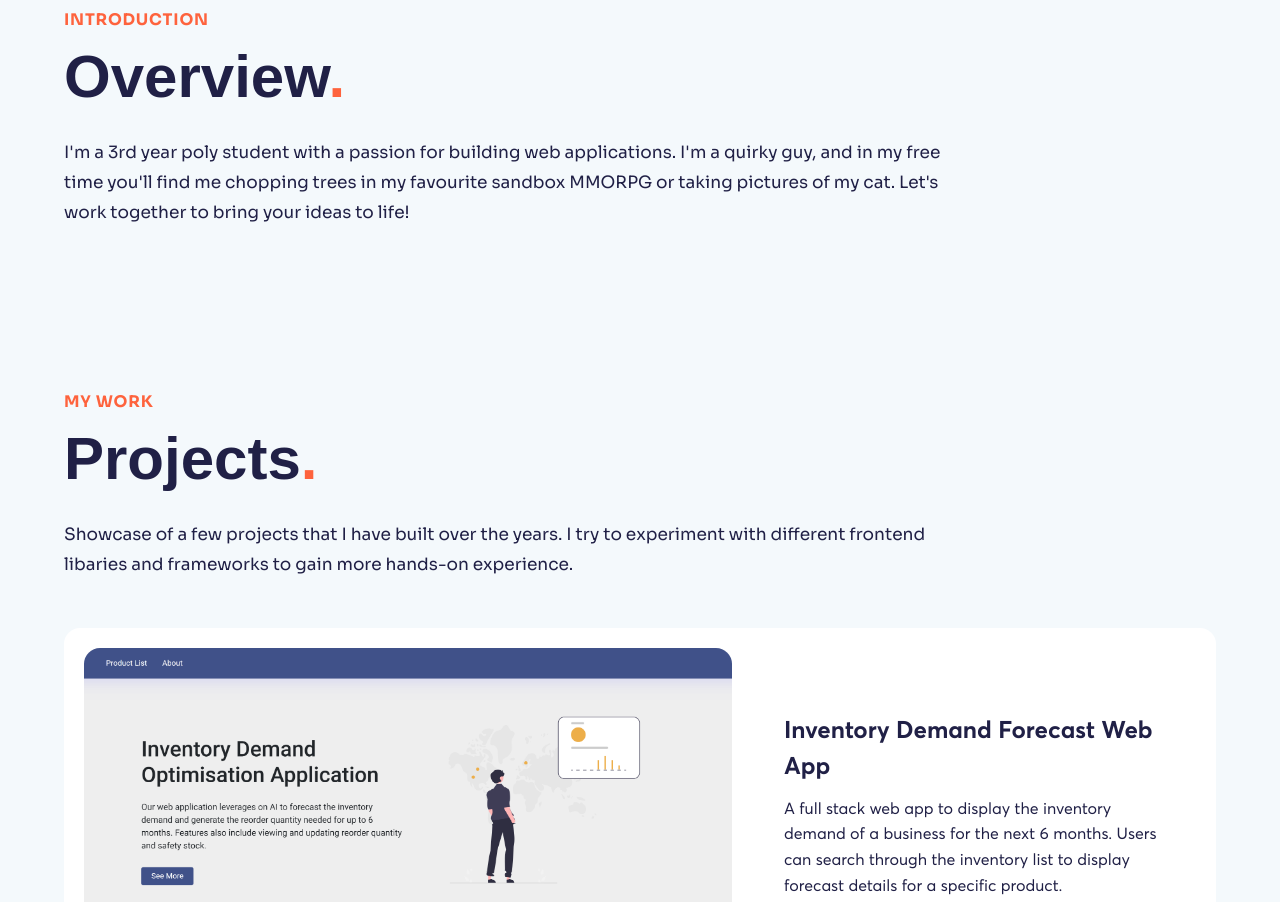
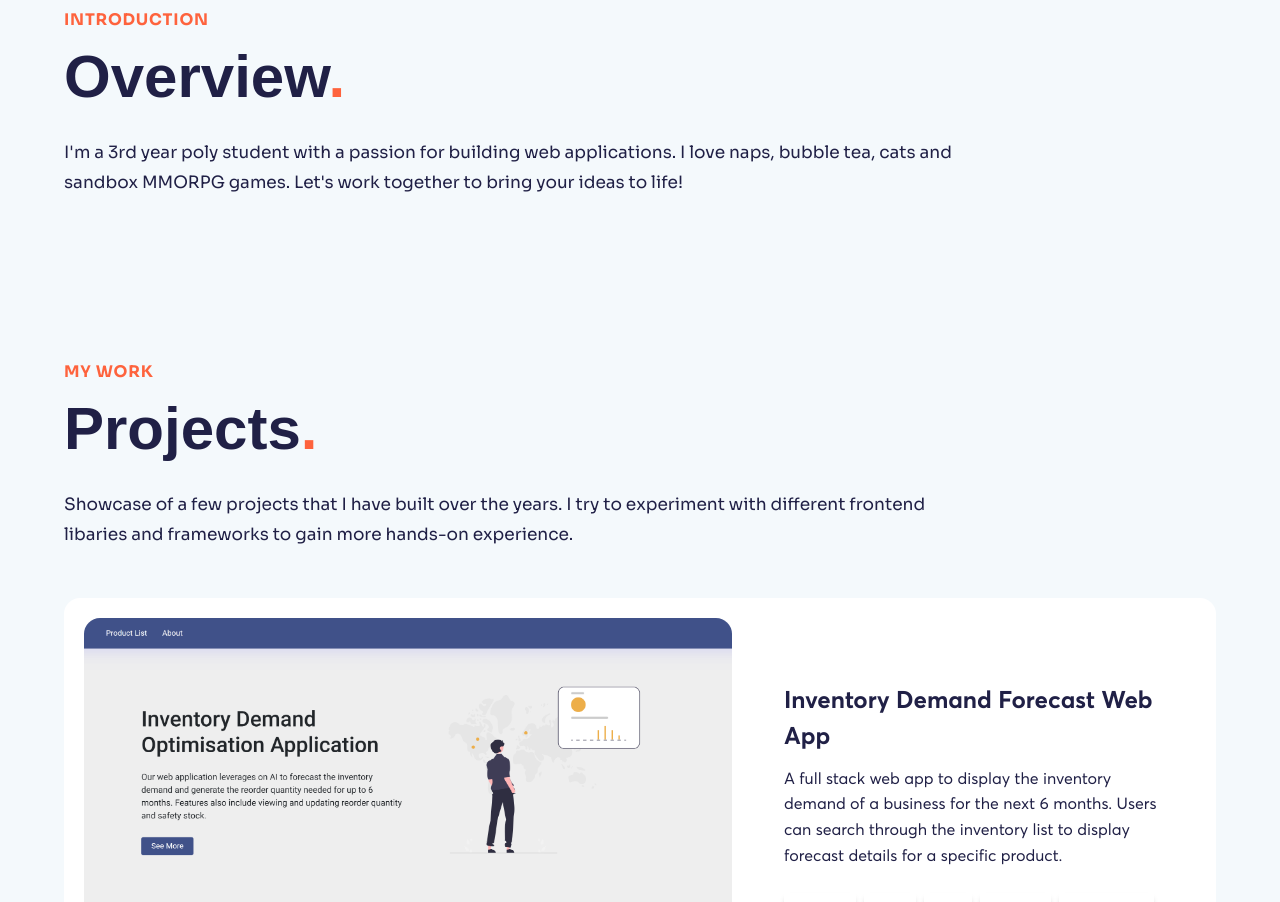
Before and after one commit to devynchew/personal-portfolio-v3, a React (Vite) app: page / in a window 1280 px wide. Shown: the part 880-1782 px from the top of the page. Built offline with nearby package versions, Linux system fonts and the light colour scheme; a web font is replaced by a local one.

Commit message:
Edit about desc

```diff
--- a/src/components/About.jsx
+++ b/src/components/About.jsx
@@ -17,7 +17,7 @@ const About = () => {
         className={`mt-4 ${styles.sectionDesc}`}
       >
         I'm a 3rd year poly student with a passion for building web applications.
-        I'm a quirky guy, and in my free time you'll find me chopping trees in my favourite sandbox MMORPG or taking pictures of my cat.
+        I love naps, bubble tea, cats and sandbox MMORPG games.
         Let's work together to bring your ideas to life!
       </motion.p>
     </>
```
